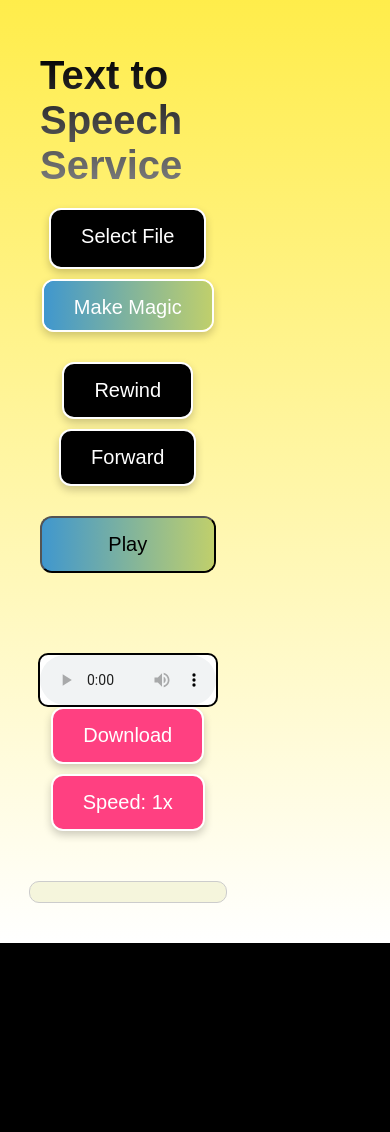
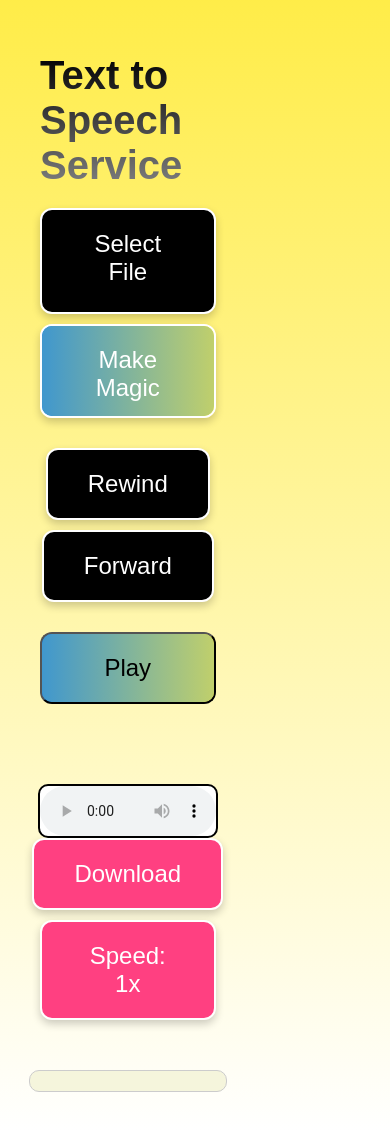
Before and after one commit to sashabatin/yonchee, a Flask app: page / in a window 390 px wide. Shown: the part 83-1215 px from the top of the page. Before the commit the page ends 1026 px from the top, so only its background shows below. Run offline with Flask 3, Linux system fonts and the light colour scheme.

Commit message:
make bigger buttons in mobile version minor changes for camera option

```diff
--- a/templates/index.html
+++ b/templates/index.html
@@ -115,8 +115,8 @@
         .additional-controls a {
             background-color: #ff4081;
             color: #FFF;
-            font-size: 20px;
-            padding: 15px 30px;
+            font-size: 24px; /* Increased font size */
+            padding: 20px 40px; /* Increased padding */
             border: 2px solid #FFF;
             border-radius: 12px;
             box-shadow: 0 4px 8px rgba(0, 0, 0, 0.2);
@@ -126,12 +126,12 @@
             text-align: center;
             cursor: pointer;
             flex-basis: calc(50% - 10px); /* Ensures the button width is half of the parent */
-            max-width: 300px; /* Ensures buttons do not exceed a certain width */
+            max-width: 350px; /* Ensures buttons do not exceed a certain width */
         }
 
         .audio-controls button {
             flex-basis: calc(50% - 10px); /* Ensures the button width is half of the parent */
-            max-width: 200px; /* Ensures buttons do not exceed a certain width */
+            max-width: 250px; /* Ensures buttons do not exceed a certain width */
         }
 
         .play-pause-container {
@@ -144,8 +144,8 @@
 
         .play-pause-container button {
             width: 100%;
-            font-size: 24px;
-            padding: 20px 30px;
+            font-size: 28px; /* Increased font size */
+            padding: 25px 40px; /* Increased padding */
             border-radius: 12px; /* Rounded corners */
         }
 
@@ -262,8 +262,8 @@
             }
 
             .play-pause-container button {
-                font-size: 20px;
-                padding: 15px 20px;
+                font-size: 24px; /* Adjusted font size */
+                padding: 20px 30px; /* Adjusted padding */
             }
         }
 
@@ -284,7 +284,7 @@
             <form id="uploadForm">
                 <div class="button-group">
                     <label for="fileInput">Select File</label>
-                    <input type="file" id="fileInput" name="image" accept="image/*" required>
+                    <input type="file" id="fileInput" name="image" accept="image/*" capture="environment" required>
                     <button id="makeMagicButton" type="submit">Make Magic</button>
                 </div>
                 <div class="audio-controls">
```
